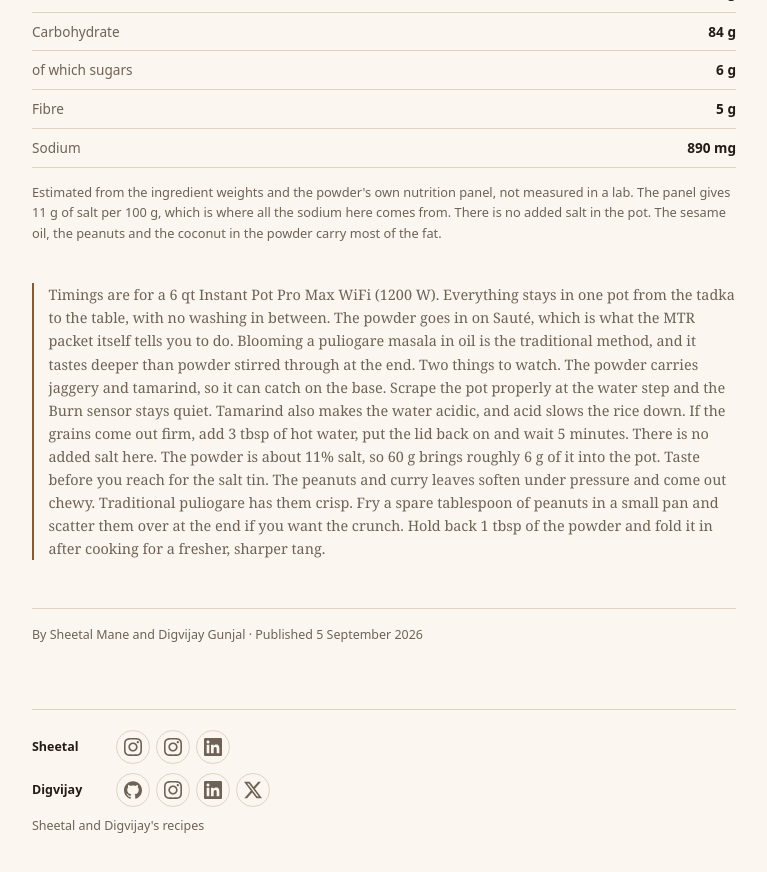
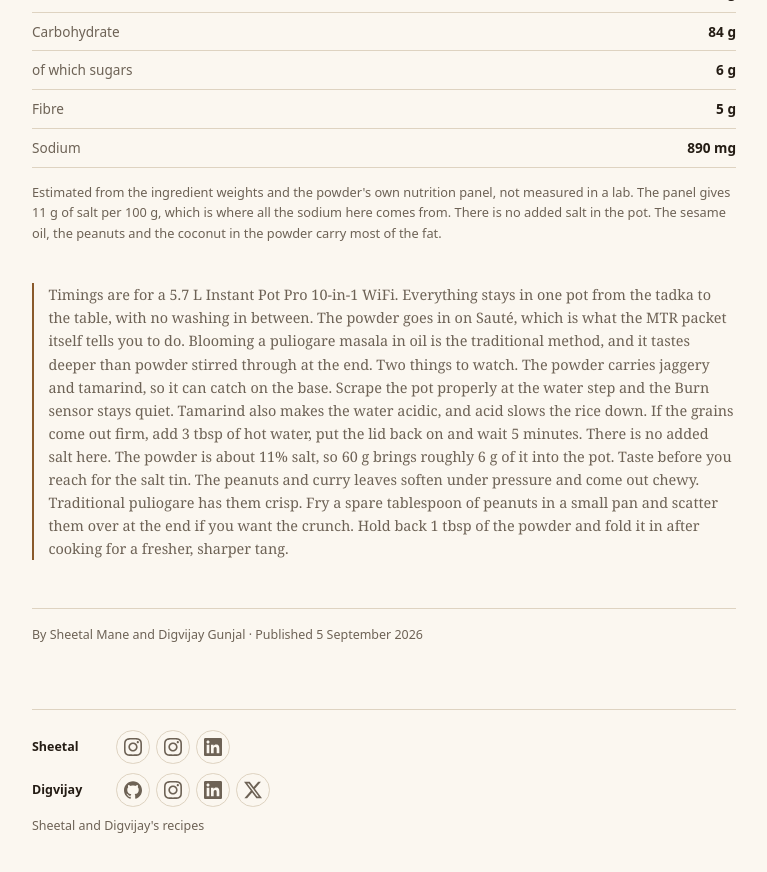
Before and after one commit to digvijaygunjal/digvijaygunjal.github.io, a Jekyll site: the page built from _recipes/puliogare.md, in a window 1280 px wide and 900 px high, scrolled down 4090 px. Shown: the top 872 px of the window, without its empty margins (256-1023 px from the left). Built offline with Jekyll 4.4.1, drawn with Linux system fonts in a browser that asks for light colours; some of the changed text lies outside the part shown.

Commit message:
Correct the cooker's name, and ignore the app's worktrees
The site is timed against one cooker and says so on every page, which
makes `site.appliance.name` a factual claim rather than a label. It was
wrong.

`_config.yml` said `Instant Pot Pro Max 6 qt WiFi` at `1200 W`. The
actual cooker is an **Instant Pot Pro 10-in-1, 5.7 L, WiFi**. Two
sources agree, and the Amazon link already in the config was one of
them:

  * https://instantpot.de/de/p/instant-pot-pro-wifi-multikocher-5-7l
  * "Instant Pot Pro 10-in-1-Multikocher 5,7 l" (B0DN1QVSP4)

The capacity was never wrong, since 5.7 L is 6 qt. The model was: "Pro
Max" and "Pro" are different products, and the `instantpot.com` URL
pointed at the one we do not own.

Wattage is now `1000 to 1200 W` rather than `1200 W`. The German product
page is the only source that states a figure at all and it gives a
range; Amazon states none. A comment in `_config.yml` says not to narrow
it without a source.

The name is hardcoded in each recipe's `tools:` list and in the opening
sentence of each `notes:`, so all five recipes change here too, along
with the README and the site description. That duplication is the wart
CLAUDE.md warns about, and it is why this is eleven edits instead of
one. Left as-is rather than widened into a layout change.

Also ignores `.claude/worktrees/`. The desktop app creates git
repositories there beside the repo, and a plain `git add -A` commits
them as embedded repos, which nearly happened on the last branch.

No recipe timing changes. `bundle exec rake` is green: 265 source
assertions, 228 import contract, 30 browser.

Co-Authored-By: Claude Opus 5 <noreply@anthropic.com>

```diff
--- a/_config.yml
+++ b/_config.yml
@@ -1,7 +1,7 @@
 # Site: https://digvijaygunjal.github.io
 # User-site repo, so baseurl stays empty.
 title: "Sheetal and Digvijay's recipes"
-description: Pressure cooker recipes, timed for the Instant Pot Pro Max. Paste a recipe link into your cooking app and the whole recipe arrives filled in.
+description: Pressure cooker recipes, timed for the Instant Pot Pro 10-in-1. Paste a recipe link into your cooking app and the whole recipe arrives filled in.
 lang: en
 
 # Used for schema.org author when a recipe does not name one of its own.
@@ -12,10 +12,13 @@ author:
 
 # The cooker every recipe here is timed against.
 appliance:
-  name: Instant Pot Pro Max 6 qt WiFi
-  short: Pro Max
-  watts: 1200 W
-  url: https://instantpot.com/products/instant-pot-pro-max-6qt-multi-cooker
+  name: Instant Pot Pro 10-in-1 5.7 L WiFi
+  short: Pro
+  # The German product page is the only source that states a figure, and it
+  # gives a range rather than a number. Amazon does not state one at all. Do
+  # not narrow this to 1200 W without a source that says so.
+  watts: 1000 to 1200 W
+  url: https://instantpot.de/de/p/instant-pot-pro-wifi-multikocher-5-7l
   amazon: https://amzn.eu/d/06RcVqIw
   app: Instant Brands Connect
 
--- a/_recipes/puliogare.md
+++ b/_recipes/puliogare.md
@@ -107,7 +107,7 @@ keywords:
   - vegan
   - basmati rice
 tools:
-  - Instant Pot Pro Max 6 qt WiFi
+  - Instant Pot Pro 10-in-1 5.7 L WiFi
   - Wooden spoon
   - Flat spatula
 
@@ -237,7 +237,7 @@ nutrition:
     most of the fat.
 
 notes: >-
-  Timings are for a 6 qt Instant Pot Pro Max WiFi (1200 W). Everything stays
+  Timings are for a 5.7 L Instant Pot Pro 10-in-1 WiFi. Everything stays
   in one pot from the tadka to the table, with no washing in between. The
   powder goes in on Sauté, which is what the MTR packet itself tells you to
   do. Blooming a puliogare masala in oil is the traditional method, and it
```
Also changed, not shown: _recipes/butter-chicken.md (+2 -2 lines), _recipes/gajar-halwa.md (+2 -2 lines), _recipes/goan-cod-curry.md (+2 -2 lines), _recipes/masala-rice.md (+2 -2 lines), README.md, 1 other file.
